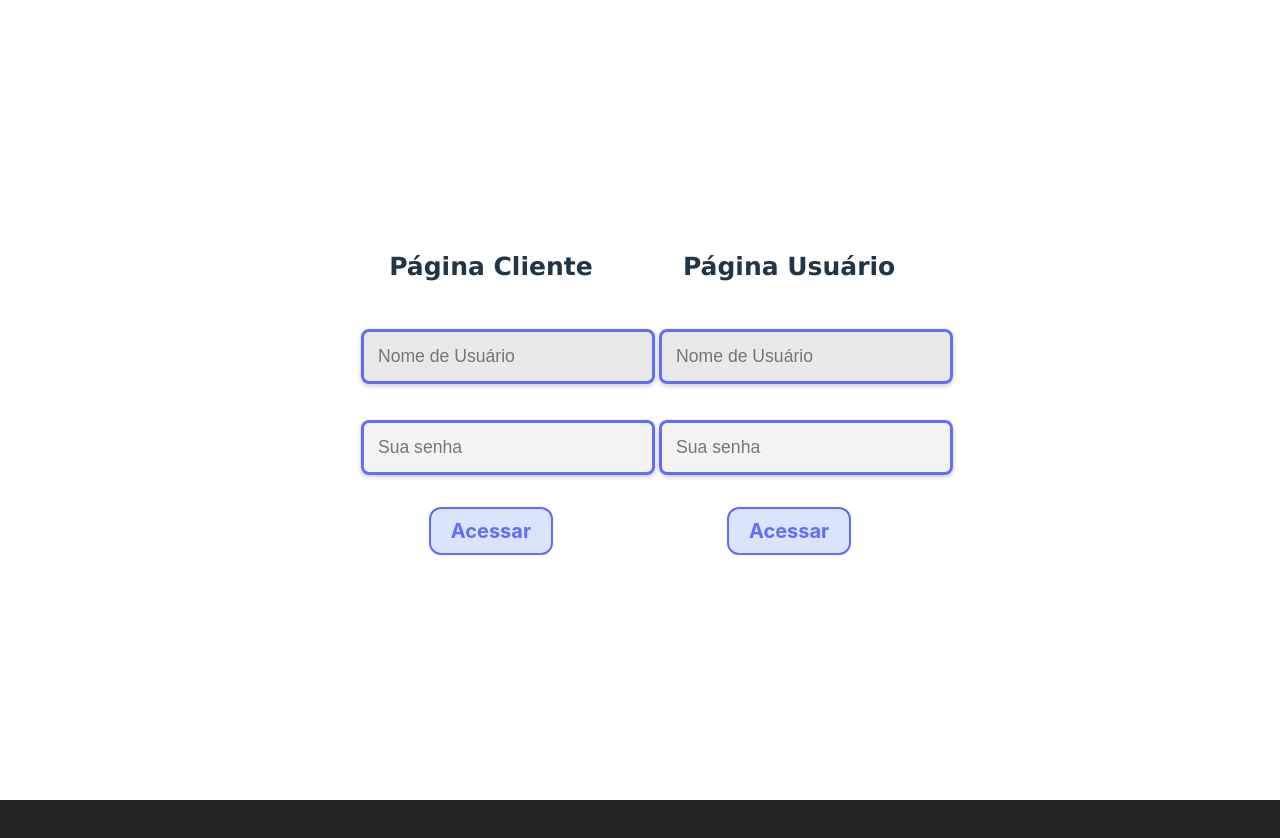
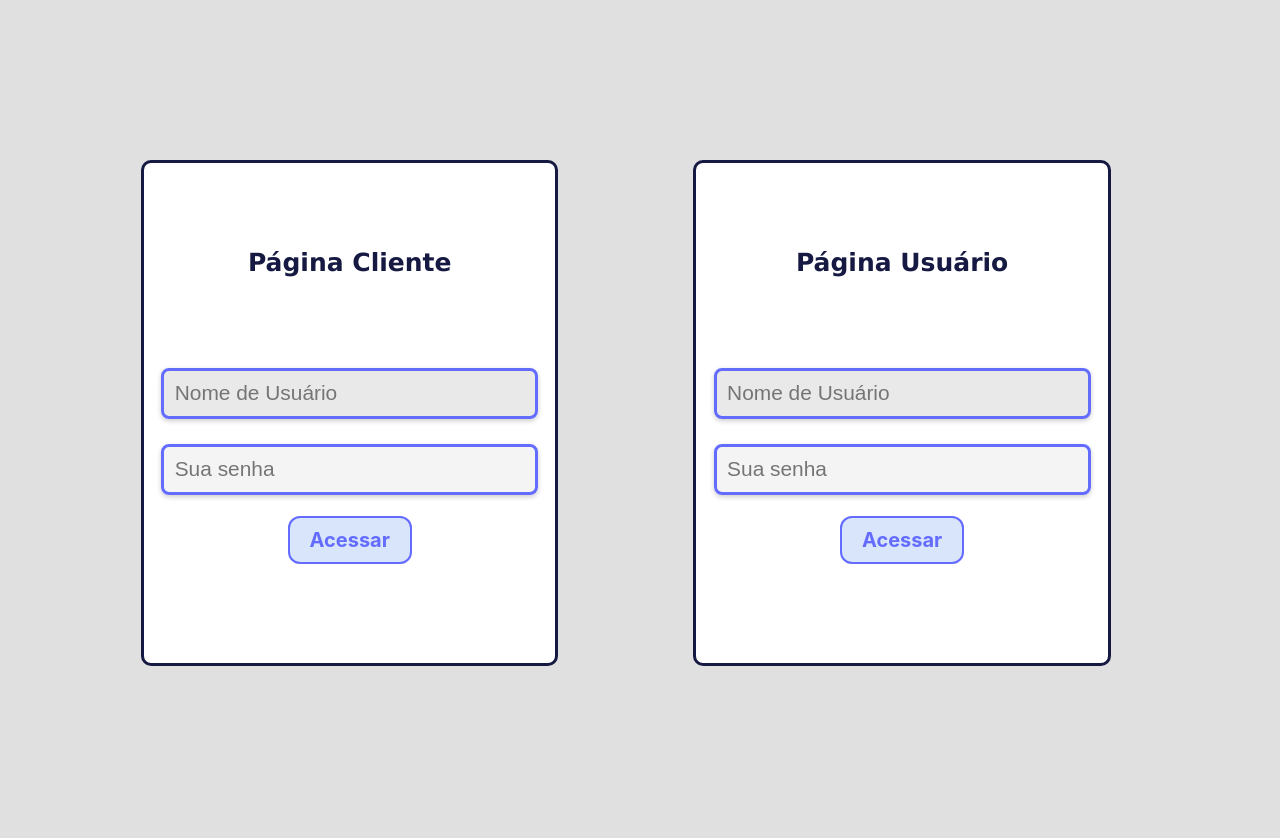
Before and after one commit to vitoriaamaral09/frontend, a React (Vite) app in the folder proj-react/: page / in a window 1280 px wide. Shown: the top 838 px of the page. Before the commit the page ends 800 px from the top, so only its background shows below. Built offline with nearby package versions, Linux system fonts and the light colour scheme.

Commit message:
alteração no css pagina-login

```diff
--- a/proj-react/src/index.css
+++ b/proj-react/src/index.css
@@ -4,12 +4,13 @@
   font-size: 19px;
   color-scheme: light dark;
   color: rgba(255, 255, 255, 0.896);
-  background-color: #242424;
+  background-color: #e0e0e0;
   font-synthesis: none;
   text-rendering: optimizeLegibility;
   -webkit-font-smoothing: antialiased;
   -moz-osx-font-smoothing: grayscale;
   transition: background-color 0.3s, color 0.3s;
+
 
 }
 
@@ -18,6 +19,10 @@ h3{
   font-family: Verdana, Geneva, Tahoma, sans-serif;
   text-align: center;
   padding: 0.05em;
+  color: rgb(22, 25, 65);
+  margin-top: 80px;
+
+
 }
 
 /* Link 'entrar' */
@@ -41,25 +46,28 @@ a:hover {
 
 /* Body */
 body {
+  body {
     margin: 0;
     font-size: 16px;
     display: flex;
     justify-content: center;
     align-items: center;
     min-width: 320px;
-  min-height: 100vh;
-  background-color: var(--background);
+    min-height: 100vh; /* Altura da tela inteira */
+    background-color: rgb(224, 224, 224);
     color: var(--text-color);
     transition: background-color 0.3s, color 0.3s;
+  }
 }
 
 h1 {
   font-size: 20px;
   font-weight: bold;
-  color: white;
-  line-height: 1.1;
-  margin-bottom: 20px;
+  color: rgb(22, 25, 65);
+  line-height: 0.5em;
+  margin-bottom: 10px;
   text-align: center;
+
 }
 
 /* botoes */
@@ -95,6 +103,7 @@ button:focus-visible {
   :root {
     --background: #ffffff;
     --text-color: #213547;
+
   }
 
   a:hover {
@@ -128,16 +137,17 @@ input[type="text"],
 input[type="email"],
 textarea {
   width: 100%;
-  max-width: 600px;
-  padding: 0.8em;
-  margin: 1.0em 0;
-  border: 3px solid #646cff; /* Destaque na borda */
+  max-width: 350px;
+  padding: 0.5em;
+  margin: 1.1em 0;
+  border: 3px solid #646cff;
   border-radius: 8px;
   background-color: rgba(128, 128, 128, 0.172);
   color: #0e0d0d;
   font-size: 1.1em;
   box-shadow: 0 2px 5px rgba(0, 0, 0, 0.2);
   transition: border-color 0.3s, box-shadow 0.3s;
+  margin-top: 60px;
 }
 
 input[type="text"]:focus,
@@ -147,14 +157,15 @@ textarea:focus {
   box-shadow: 0 4px 10px rgba(81, 5, 162, 0.5);
   outline: none;
   color: black;
+
 }
 
 /* Campo de senha */
 input[type="password"] {
   width: 100%;
-  max-width: 600px;
-  padding: 0.8em;
-  margin: 1.0em 0;
+  max-width: 350px;
+  padding: 0.5em;
+  margin: 0.1em 0;
   border: 3px solid #646cff;
   border-radius: 8px;
   background-color: rgba(200, 200, 200, 0.2);
@@ -168,11 +179,20 @@ input[type="password"] {
   display: flex;
   justify-content: center;
   align-items: flex-start;
-  gap: 2rem;
-  margin: 2rem auto;
+  gap: 5rem;
+  width: 85%;
+  max-width: 1200px; /* Limitar a largura */
+  padding: 5rem;
+  margin: 1rem auto;
 }
 
 .login-container > * {
-  flex: 1;
-  max-width: 400px;
+
+  width: 600px;
+  margin-right: 40px;
+  background-color: white;
+  height: 500px;
+  border: 3px solid rgb(22, 25, 65);
+  border-radius: 10px;
+
 }
```
Lines whose indentation alone changed are shown as unchanged.
